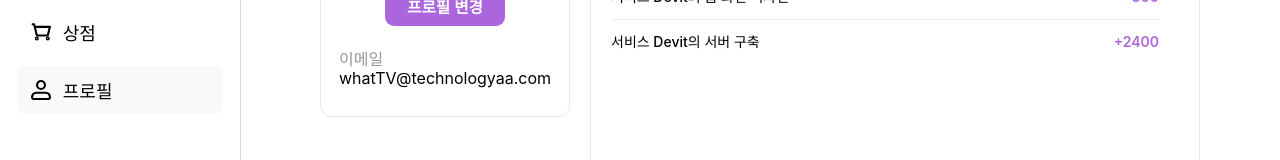
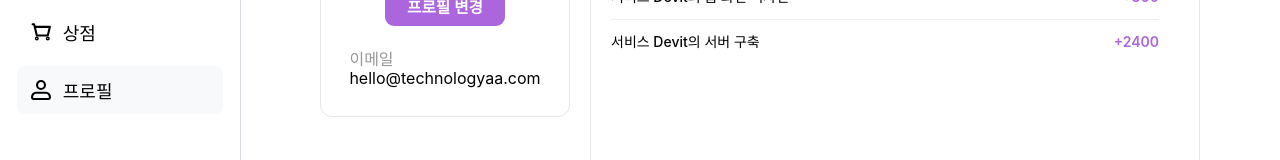
Before and after one commit to technologyaa/Devit-Web, a React (Vite) app: page /profile in a window 1280 px wide. Shown: the part 364-524 px from the top of the page. Built offline with nearby package versions, Linux system fonts and the light colour scheme.

Commit message:
fix: profile 객체 수정

```diff
--- a/src/data/profile.js
+++ b/src/data/profile.js
@@ -1,10 +1,10 @@
 const profiles = [
   {
-    id: "띠용인",
+    id: "사용자",
     job: "iOS",
-    email: "whatTV@technologyaa.com",
+    email: "hello@technologyaa.com",
     img: "/assets/profile-icon.svg",
-    CompletedProjects: "", // -일때 짝대기 최대로 가는거 변경 해야함
+    CompletedProjects: "2", // -일때 짝대기 최대로 가는거 변경 해야함
     Temp: "36.5",
     projectList: [
       { name: "서비스 Devit의 홈 화면 디자인", points: "+300" },
```
